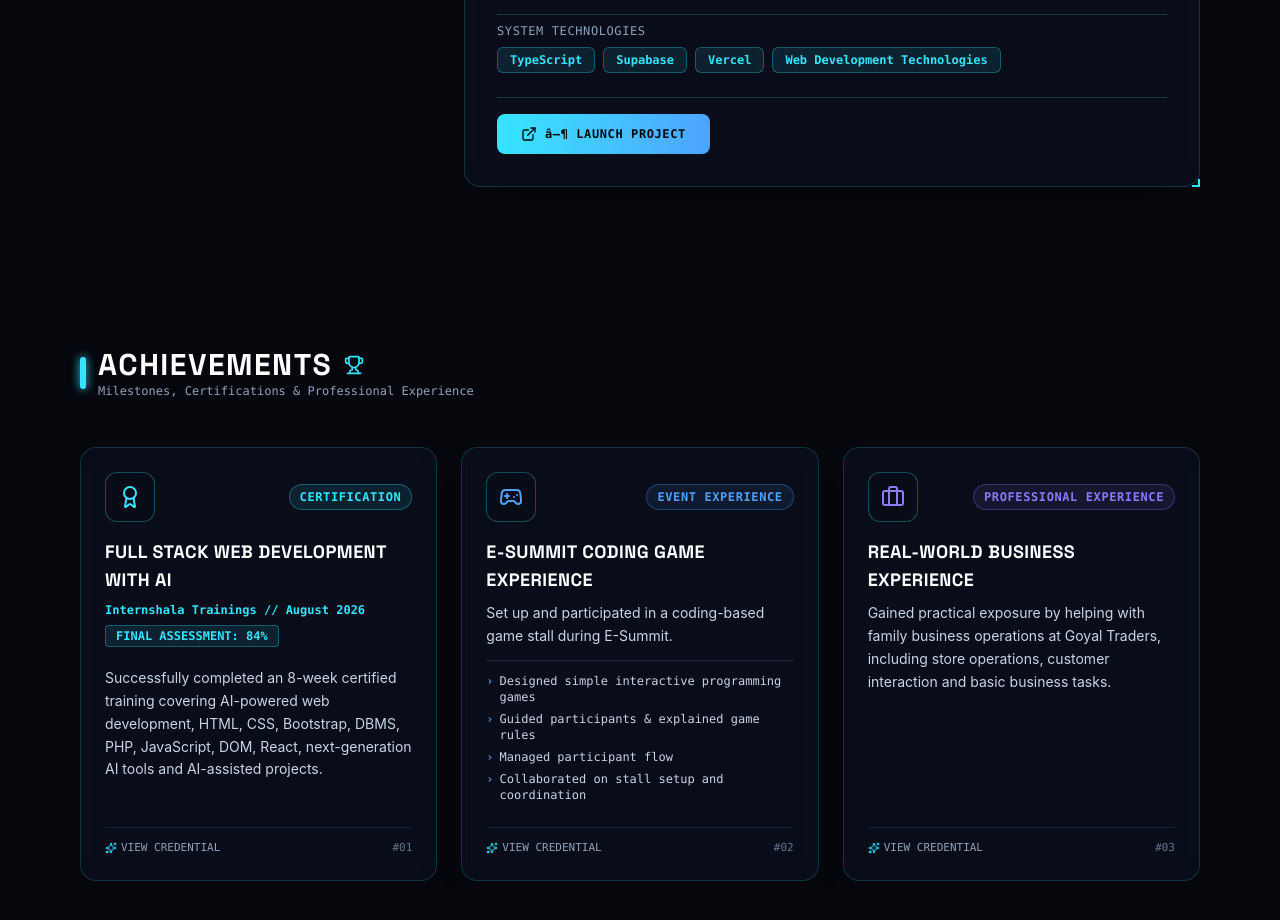
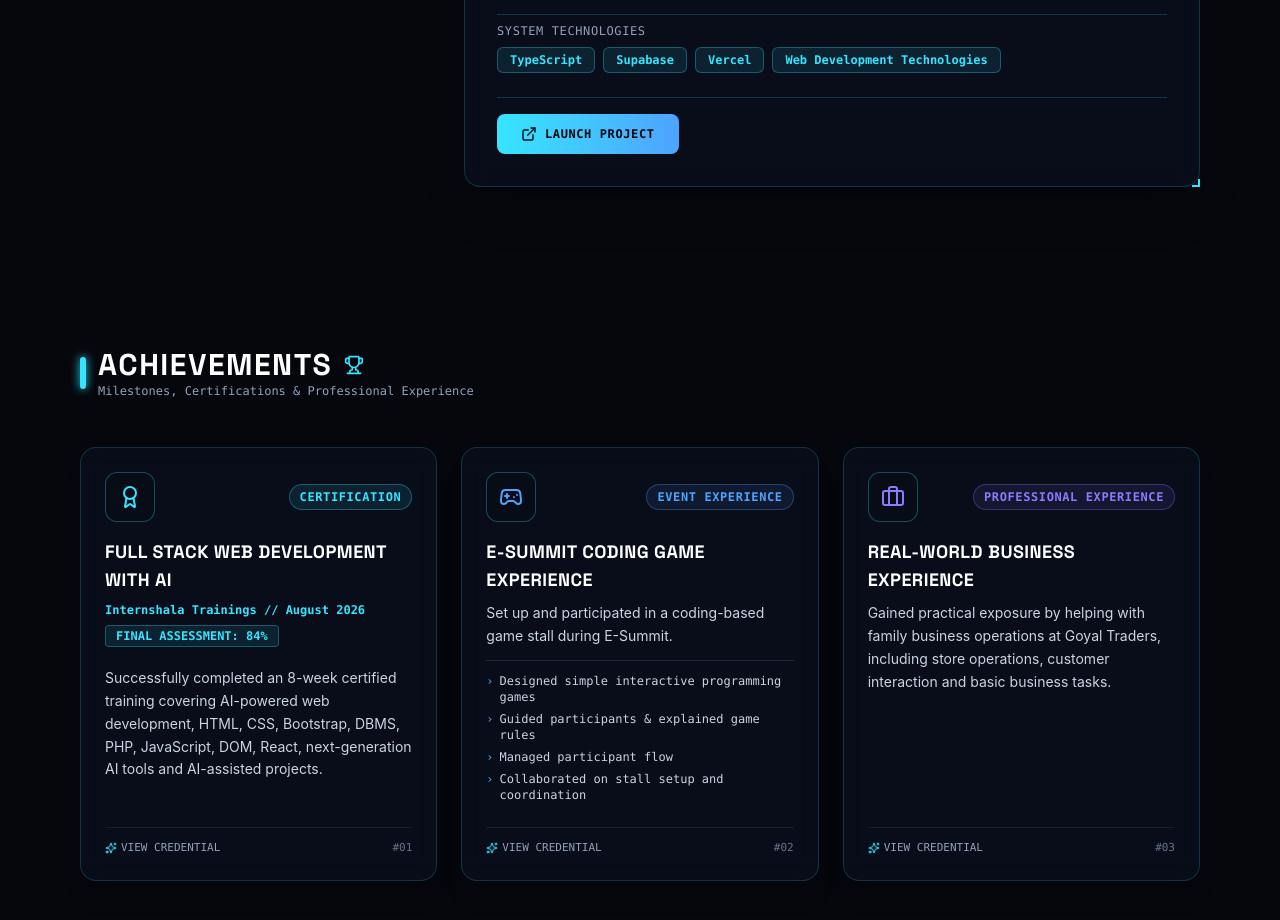
Before and after one commit to Naitg94/Portfolio, a React (Vite) app in the folder Gamefied_Portfolio/: page / in a window 1280 px wide. Shown: the part 2100-3020 px from the top of the page. Built offline with nearby package versions, Linux system fonts and the light colour scheme; no server answers.

Commit message:
Fix logo favicon from M to N and resolve corrupted button text encoding

```diff
--- a/Gamefied_Portfolio/src/components/ProjectDatabase.tsx
+++ b/Gamefied_Portfolio/src/components/ProjectDatabase.tsx
@@ -190,10 +190,10 @@ export const ProjectDatabase: React.FC = () => {
                     <ExternalLink className="w-4 h-4" />
                     <span>
                       {selectedProject.id === 'tree-plantation'
-                        ? 'â–¶ LAUNCH PROJECT'
+                        ? 'LAUNCH PROJECT'
                         : selectedProject.id === 'expense-tracker'
-                        ? 'â–¶ EXPLORE APPLICATION'
-                        : 'â–¶ VISIT PROJECT'}
+                        ? 'EXPLORE APPLICATION'
+                        : 'VISIT PROJECT'}
                     </span>
                   </button>
                 )}
```
Also changed, not shown: Gamefied_Portfolio/public/favicon.svg.
